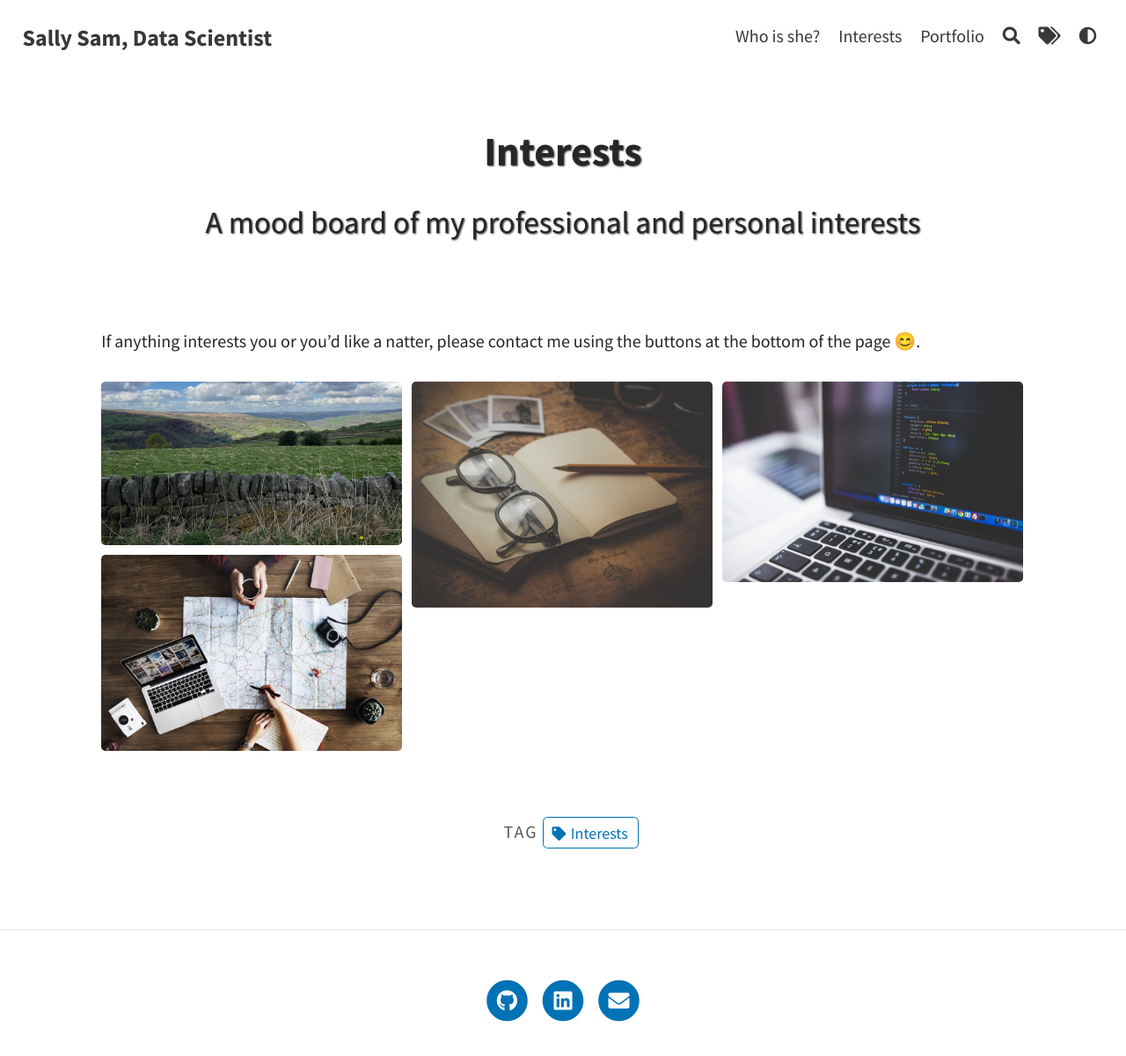
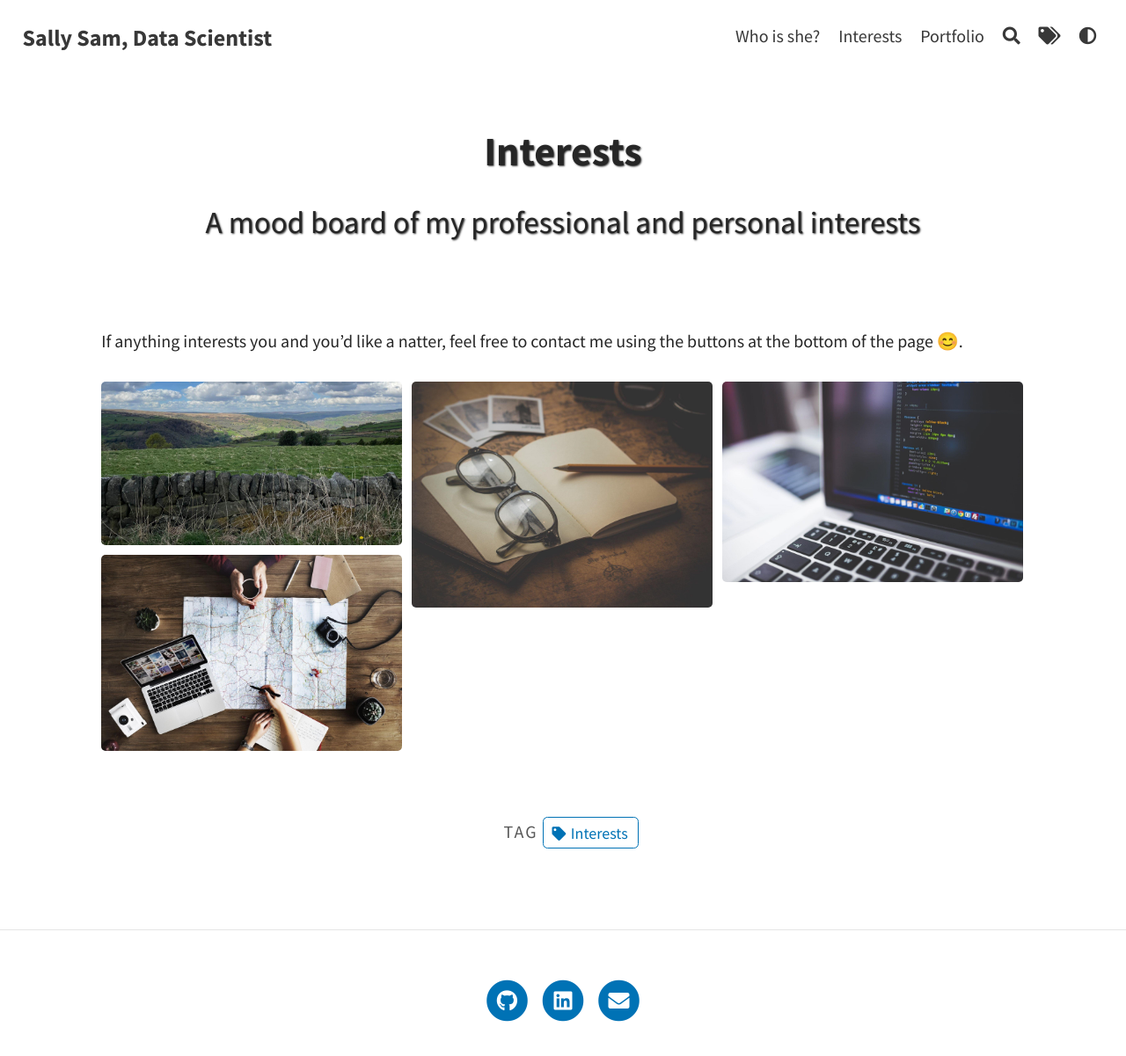
Before and after one commit to s-sam/s-sam.github.io, a Jekyll site: the page built from pages/gallery.md, in a window 1280 px wide. Shown: the whole page at 88% size. Built offline with Jekyll 4.4.1, drawn with Linux system fonts in a browser that asks for light colours.

Commit message:
Update gallery.md

```diff
--- a/pages/gallery.md
+++ b/pages/gallery.md
@@ -7,6 +7,6 @@ gallery_path: "assets/img/pexels"
 tags: [Interests]
 ---
 
-If anything interests you or you'd like a natter, please contact me using the buttons at the bottom of the page 😊.
+If anything interests you and you'd like a natter, feel free to contact me using the buttons at the bottom of the page 😊.
 
 {% include gallery.html gallery_path=page.gallery_path %}
```
